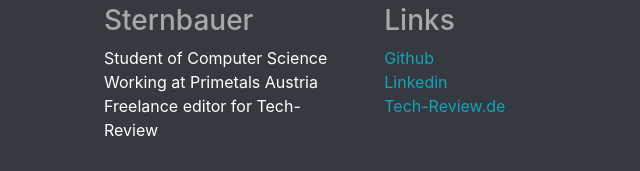
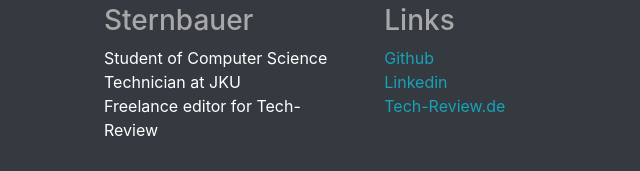
Before and after one commit to Stern1710/stern1710.github.io, a plain HTML site: page index.html in a window 1280 px wide. Shown: the part 4636-4807 px from the top of the page, 0-640 px from the left. Drawn offline with nearby package versions, Linux system fonts and the light colour scheme.

Commit message:
update footer with new work position

```diff
--- a/index.html
+++ b/index.html
@@ -371,7 +371,7 @@
           <h3 class="footer-heading-text">Sternbauer</h3>
           <ul class="list-unstyled">
             <li>Student of Computer Science</li>
-            <li>Working at Primetals Austria</li>
+            <li>Technician at JKU</li>
             <li>Freelance editor for Tech-Review</li>
           </ul>
         </div>
```
